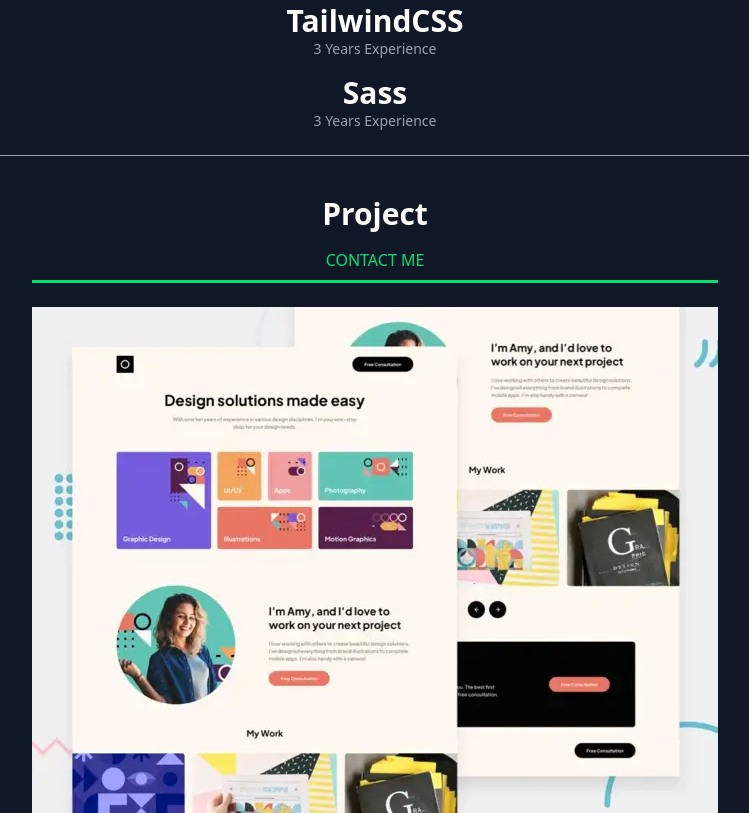
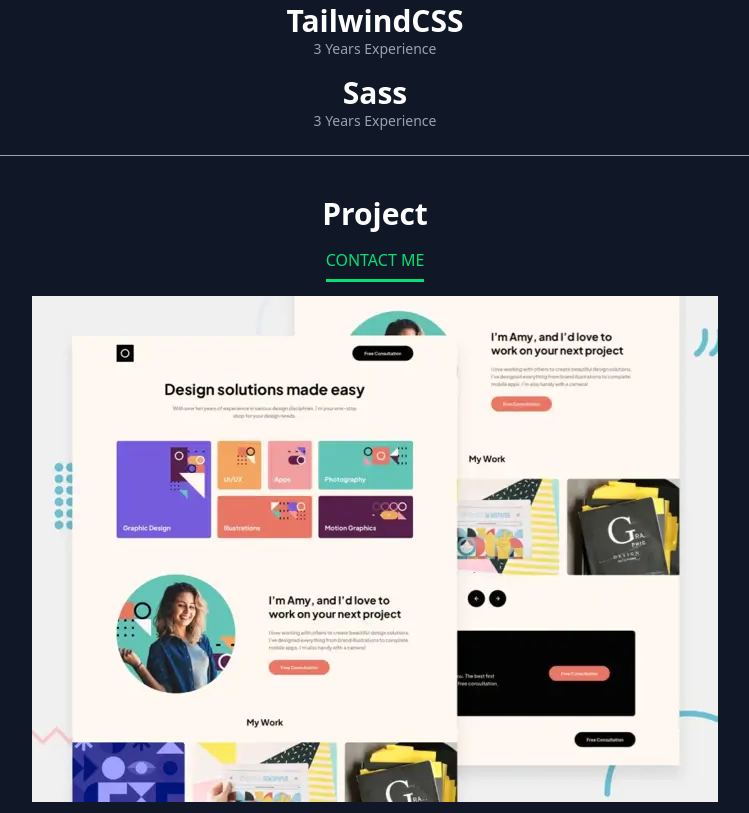
Before and after one commit to cyprienlardier/TD5, a website built with Vite: page index.html in a window 1280 px wide. Shown: the part 1575-2388 px from the top of the page, without its empty margins (265-1014 px from the left). Built offline with nearby package versions, Linux system fonts and the light colour scheme.

Commit message:
versionnnn

```diff
--- a/index.html
+++ b/index.html
@@ -87,9 +87,18 @@
 
   <p class="text-white text-3xl font-bold mb-4">Project</p>
 
-  <p class="text-green-400 border-b-3 border-green-300 pb-2 cursor-pointer mb-4">CONTACT ME</p>
+  <a class="text-green-400 border-b-3 border-green-300 pb-2 cursor-pointer mb-4">CONTACT ME</a>
+<figure class="mt-6">
+  <img class="mx-auto" src="/public/assets/Projects/thumbnail-project-1-small.webp" alt="Project " />
+  <figcaption class="text-left">
 
-  <img src="/public/assets/Projects/thumbnail-project-1-small.webp" alt="Project Image" class=" mt-6">
+
+
+  </figcaption>
+</figure>
+
+
+
 
 
 
```
